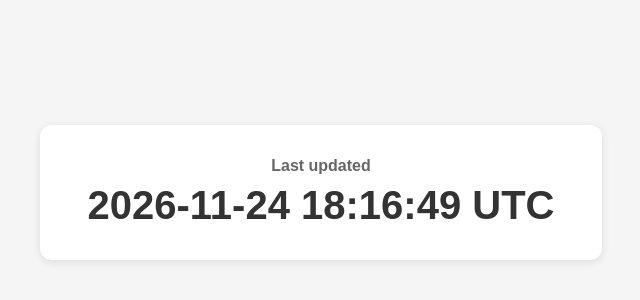
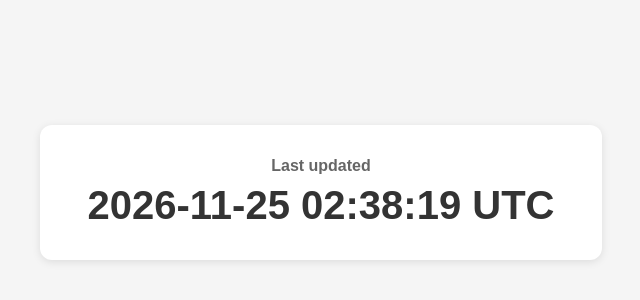
Before and after one commit to jbarronuk/BillableHours, a plain HTML site: page index.html in a window 1280 px wide. Shown: the part 208-508 px from the top of the page, 319-959 px from the left. Drawn offline with Linux system fonts and the light colour scheme.

Commit message:
Update dashboard

```diff
--- a/index.html
+++ b/index.html
@@ -27,7 +27,7 @@
 <body>
     <div class="card">
         <h1>Last updated</h1>
-        <p>2026-11-24 18:16:49 UTC</p>
+        <p>2026-11-25 02:38:19 UTC</p>
     </div>
 </body>
 </html>
```
